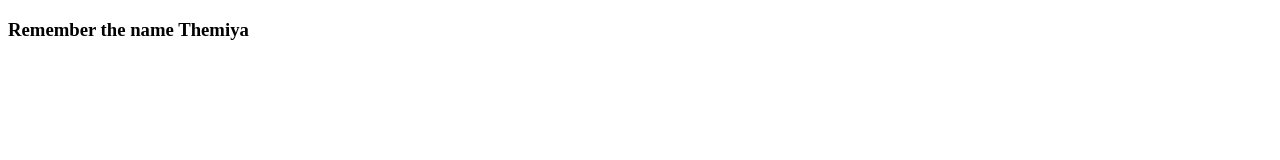
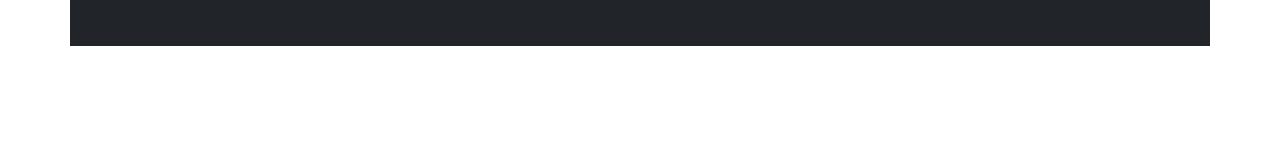
Before and after one commit to themiya-kaluarachchi/ktk, a plain HTML site: page index.html in a window 1280 px wide. Drawn offline with nearby package versions, Linux system fonts and the light colour scheme.

Commit message:
add container

```diff
--- a/index.html
+++ b/index.html
@@ -4,21 +4,21 @@
         <meta charset="UTF-8">
         <meta name="viewport" content="width=device-width, initial-scale=1.0">
         <title>Document</title>
+        <link rel="stylesheet" type="text/css" href="https://cdn.jsdelivr.net/npm/bootstrap@5.3.3/dist/css/bootstrap.min.css"/>
+        <script src="https://cdn.jsdelivr.net/npm/bootstrap@5.3.3/dist/js/bootstrap.bundle.min.js"></script>
     </head>
     <body>
-        <h3>Remember the name Themiya</h3>
-        <div class="container">
+        <div class="container bg-dark">
+            <div class="row">
                 <div class="col-md-4">
-                <div class="list-item"></div>
+                    <h2>Themiya Kaluarachchi</h2>
                 </div>
                 <div class="col-md-4">
-                <div class="list-item"></div>
+                    <h2>Themiya Kaluarachchi</h2>
                 </div>
                 <div class="col-md-4">
-                <div class="list-item"></div>
+                    <h2>Themiya Kaluarachchi</h2>
                 </div>
-            <div class="col-md-4">
-                <div class="list-item"></div>
             </div>
         </div>
     </body>
```
Lines whose indentation alone changed are shown as unchanged.
